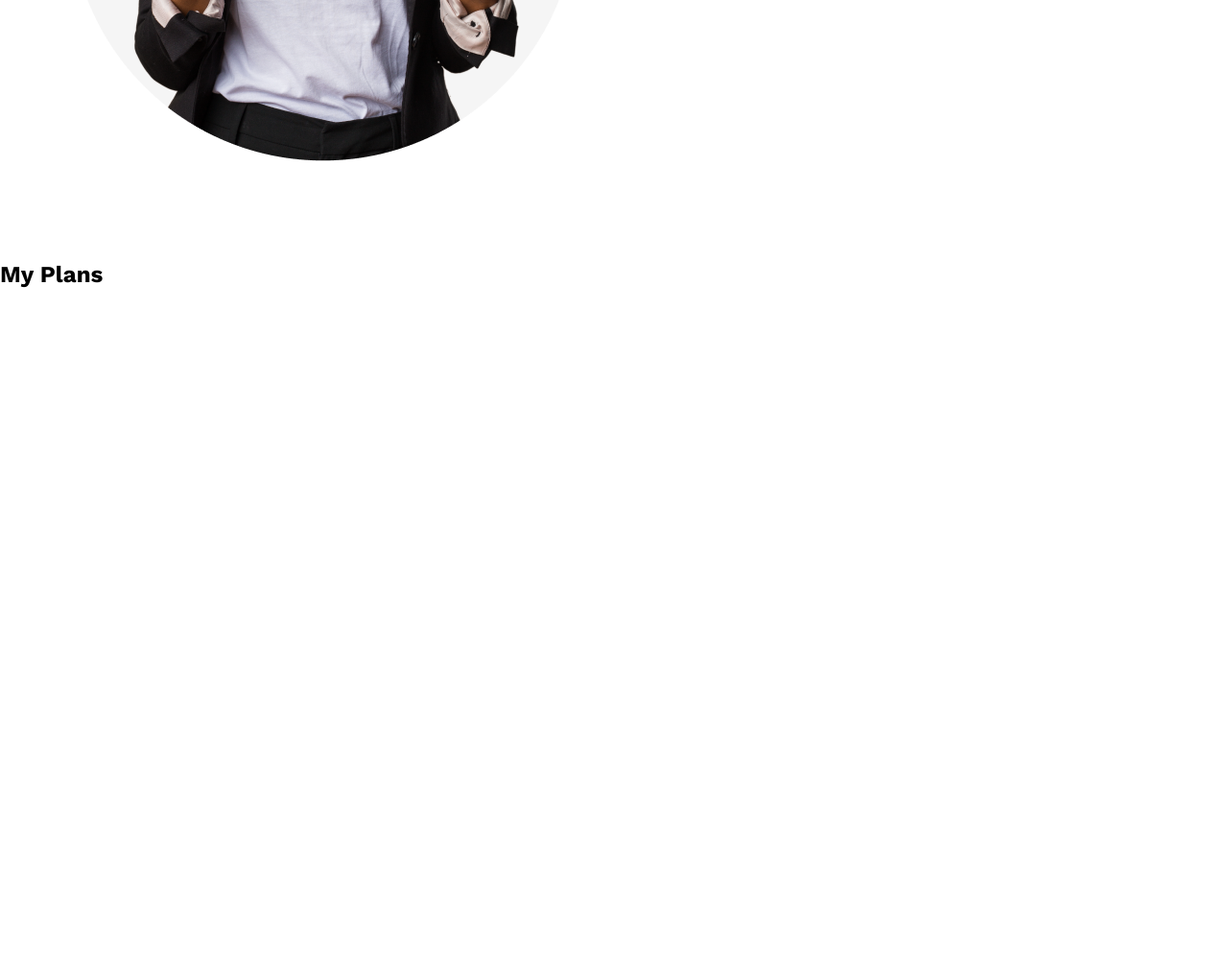
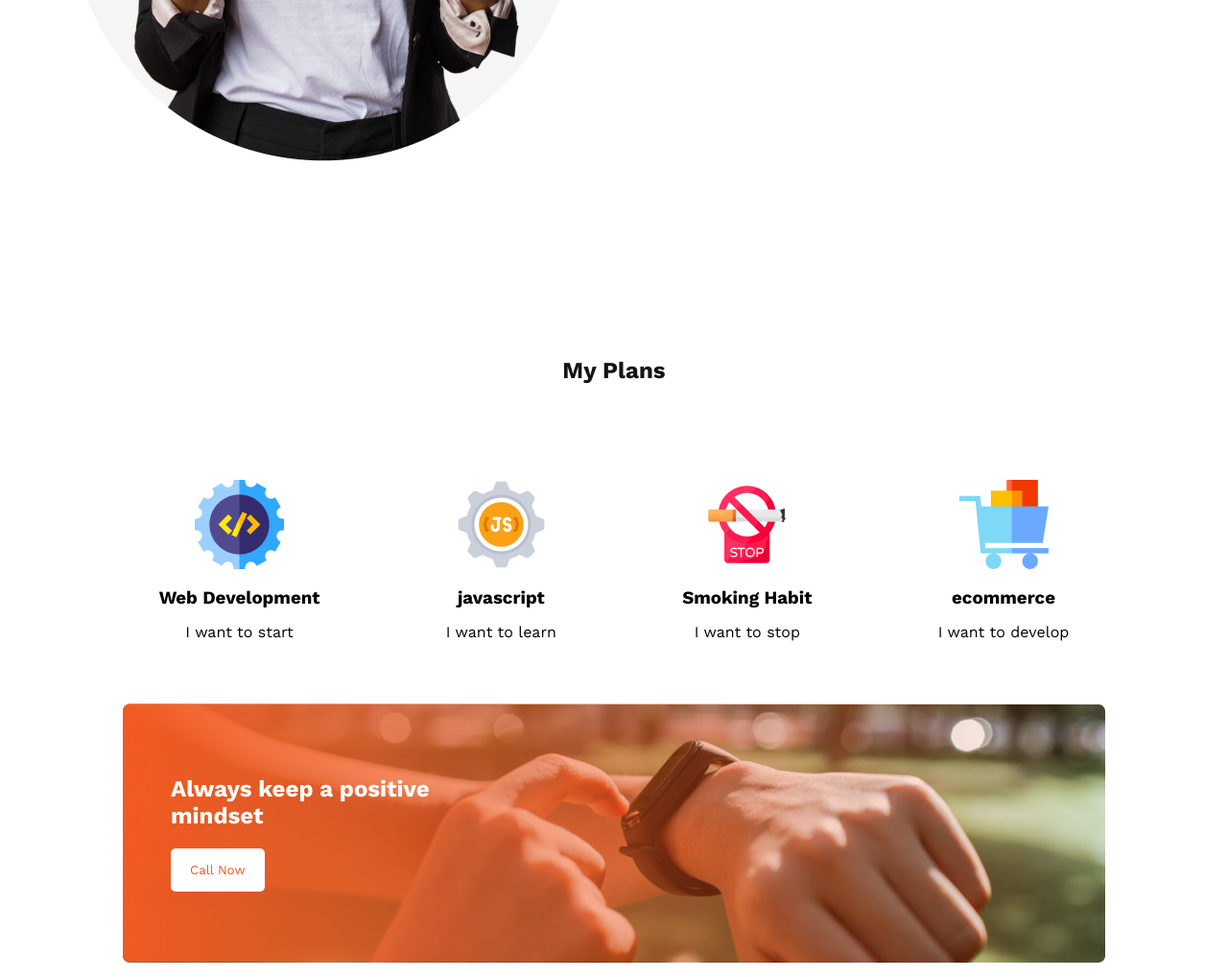
Before and after one commit to sydsym/new-year-new-me-web, a plain HTML site: page index.html in a window 1280 px wide. Shown: the part 1156-2174 px from the top of the page at 96% size. Before the commit the page ends 1456 px from the top, so only its background shows below. Drawn offline with nearby package versions, Linux system fonts and the light colour scheme.

Commit message:
my plans done

```diff
--- a/index.html
+++ b/index.html
@@ -19,7 +19,7 @@
             <p class="banner-text primary-text">
                 There are many variations of passages of Lorem Ipsum available, but the majority have suffered alteration in some form, by injected humour, or randomised words
             </p>
-            <button class="primary-btn">
+            <button class="contact-btn">
                 Contact Us
             </button>
         </div>
@@ -47,9 +47,47 @@
             </div>
         </section>
         <section class="plan-section">
-            <h2 class="plans-heading">
+            <h2 class="plans-heading primary-title">
                 My Plans
             </h2>
+            <div class="plan-container">
+                <div class="plan">
+                    <img src="images/icons/web.png" alt="web" class="plan-img">
+                    <h3 class="plan-text">Web Development</h3>
+                    <p class="plan-description">I want to start</p>
+                </div>
+                <div class="plan">
+                    <img src="images/icons/js.png" alt="javascript" class="plan-img">
+                    <h3 class="plan-text">javascript</h3>
+                    <p class="plan-description">I want to learn</p>
+                </div>
+                <div class="plan">
+                    <img src="images/icons/smoke.png" alt="smoking" class="plan-img">
+                    <h3 class="plan-text">Smoking Habit</h3>
+                    <p class="plan-description">I want to stop</p>
+                </div>
+                <div class="plan">
+                    <img src="images/icons/ecom.png" alt="ecommerce" class="plan-img">
+                    <h3 class="plan-text">ecommerce</h3>
+                    <p class="plan-description">I want to develop</p>
+                </div>
+            </div>
+        </section>
+
+        <section class="mindset-section">
+            <div class="watch">
+                <div class="gradient">
+                    <div class="mindset-content">
+                        <h2 class="mindset-title">
+                            Always keep a positive <br> mindset
+                        </h2>
+                        <button class="primary-btn">
+                            Call Now
+                        </button>
+                    </div>
+                </div>
+            </div>
+
         </section>
     </main>
     <footer>
--- a/styles/styles.css
+++ b/styles/styles.css
@@ -7,8 +7,8 @@
 
 .primary-btn{
     border-radius: 5px;
-    background-color: #F15B22;
-    color: #FFFFFF;
+    background-color:#FFFFFF ;
+    color:  #F15B22;
     border: 0;
     padding: 15px 20px;
 }
@@ -52,6 +52,14 @@
     margin-left: auto;
 }
 
+.contact-btn{
+    border-radius: 5px;
+    background-color: #F15B22;
+    color: #FFFFFF;
+    border: 0;
+    padding: 15px 20px;
+}
+
 /* main section */
 
 .failure-section{
@@ -84,3 +92,66 @@
 .failure-list i{
     color: #16D887;
 }
+
+/* plans section */
+
+.plan-section{
+    margin-top: 30px;
+    margin-bottom: 50px;
+
+}
+
+.plans-heading{
+    text-align: center;
+    margin: 100px;
+}
+
+.plan-container{
+    display: flex;
+    justify-content: space-around;
+    padding: 0 100px;
+
+}
+
+.plan{
+    text-align: center;
+}
+
+.plan-text{
+    margin: 15px 0;
+}
+
+/* mindset section */
+
+.mindset-section{
+    color: #FFFFFF;
+    width: 80%;
+    margin: auto;
+}
+
+.watch{
+    width: 100%;
+    background-image: url("../images/watch.png");
+    border-radius: 10px;
+    background-position: center;
+    background-repeat: no-repeat;
+    background-size: contain;
+}
+.gradient{
+    width: 100%;
+    height: 300px;
+    background-image: url("../images/gradient2.png");
+    background-position: center;
+    background-repeat: no-repeat;
+    background-size: contain;
+    display: flex;
+    align-items: center;
+}
+
+.mindset-content{
+    padding-left: 50px;
+}
+
+.mindset-title{
+    margin-bottom: 20px;
+}
```
